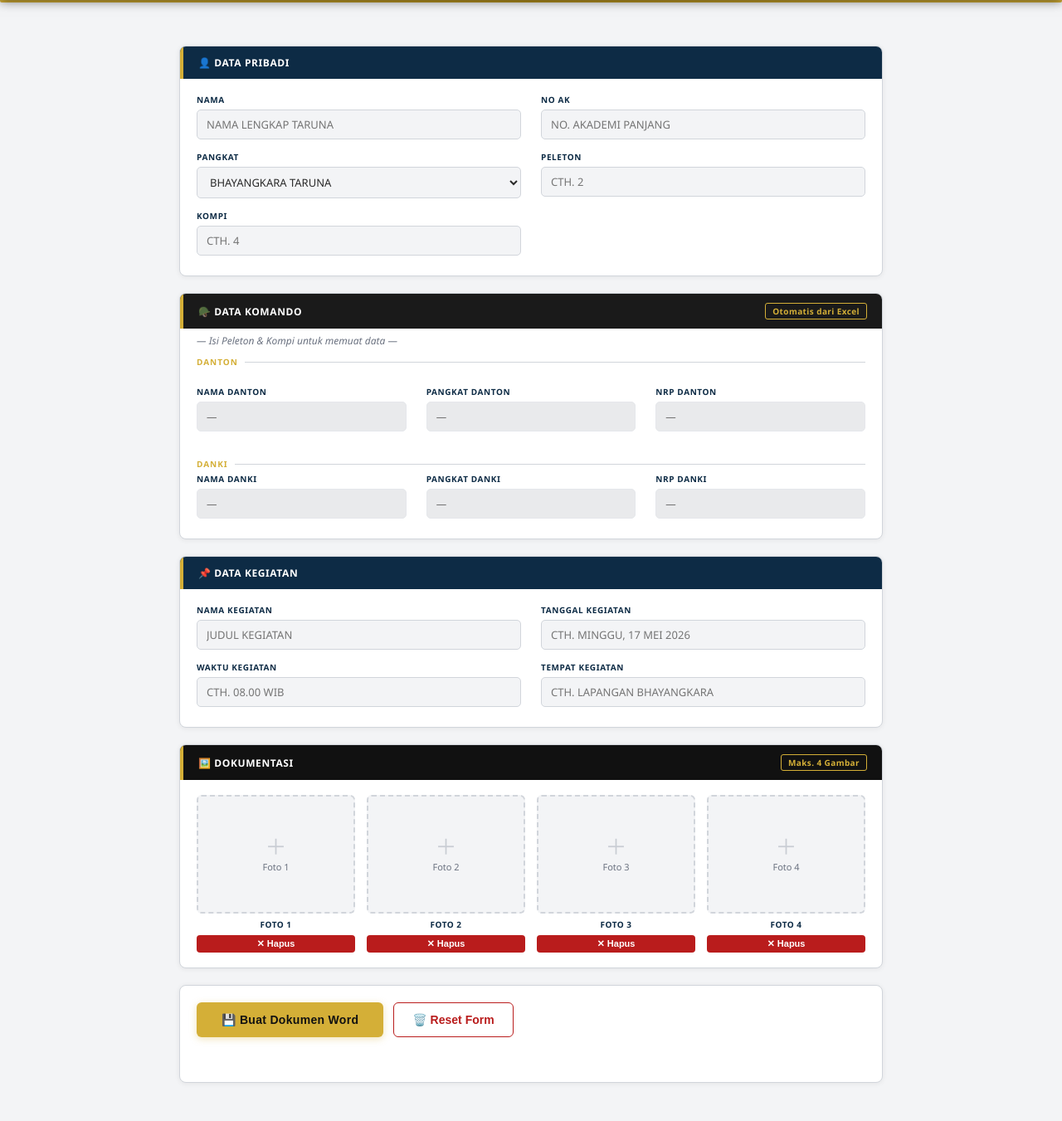
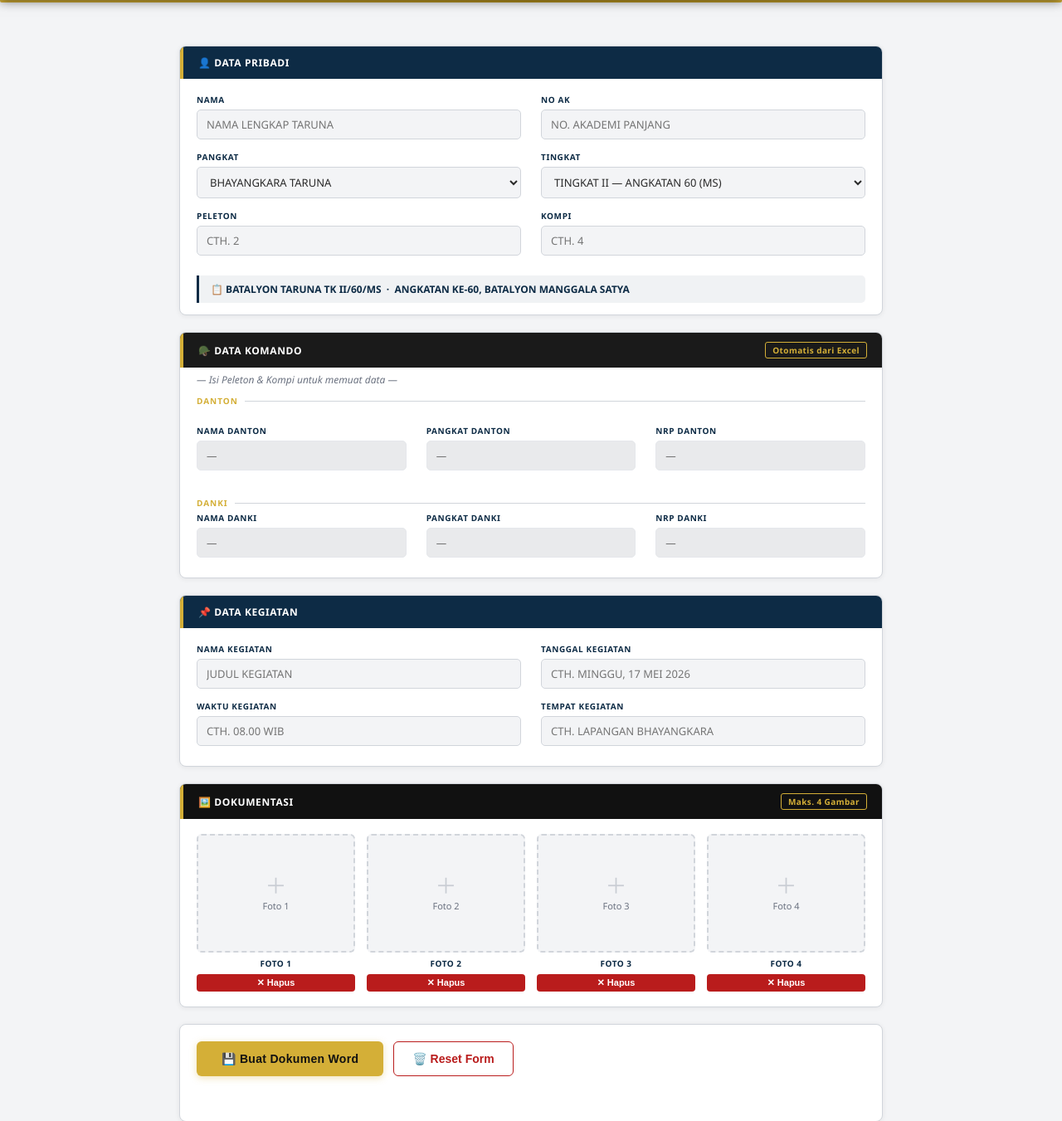
Before and after one commit to rivaldianggarapurwadi-gif/lhp-web-6, a Flask app: template templates/index.html in a window 1280 px wide. Shown: the part 68-1419 px from the top of the page at 83% size. Run offline with Flask 3, Linux system fonts and the light colour scheme; the template is opened without the code that fills it, so the values that code supplies are empty.

Commit message:
Add files via upload

```diff
--- a/templates/index.html
+++ b/templates/index.html
@@ -236,11 +236,25 @@
         <select name="Pangkat" required>
           <option value="BHAYANGKARA TARUNA">BHAYANGKARA TARUNA</option>
           <option value="AJUN BRIGADIR TARUNA">AJUN BRIGADIR TARUNA</option>
+          <option value="BRIGADIR TARUNA">BRIGADIR TARUNA</option>
+          <option value="BRIGADIR KEPALA TARUNA">BRIGADIR KEPALA TARUNA</option>
+        </select></div>
+      <div class="field"><label>Tingkat</label>
+        <select name="Tingkat" id="f-tingkat" required onchange="onTingkatChange()">
+          <option value="1">Tingkat I — Angkatan 61</option>
+          <option value="2" selected>Tingkat II — Angkatan 60 (MS)</option>
+          <option value="3">Tingkat III — Angkatan 59</option>
         </select></div>
       <div class="field"><label>Peleton</label>
         <input type="number" name="Peleton" id="f-peleton" placeholder="cth. 2" min="1" required></div>
       <div class="field"><label>Kompi</label>
         <input type="number" name="Kompi" id="f-kompi" placeholder="cth. 4" min="1" required></div>
+    </div>
+    <!-- Info badge tingkat yang aktif -->
+    <div id="tingkat-info" style="margin:0 20px 14px;padding:8px 14px;
+         background:rgba(13,43,69,.06);border-left:3px solid var(--navy);
+         border-radius:0 5px 5px 0;font-size:12px;color:var(--navy);font-weight:600;">
+      📋 BATALYON TARUNA TK II/60/MS &nbsp;·&nbsp; ANGKATAN KE-60, BATALYON MANGGALA SATYA
     </div>
   </div>
 
@@ -345,6 +386,22 @@ document.addEventListener('DOMContentLoaded', () => {
   });
 });
 
+// ── Konfigurasi Tingkat ───────────────────────────────────────────────────────
+const TINGKAT_INFO = {
+  '1': { kop: 'BATALYON TARUNA TK I/61/X',    angkatan: 'ANGKATAN KE-61, BATALYON X' },
+  '2': { kop: 'BATALYON TARUNA TK II/60/MS',  angkatan: 'ANGKATAN KE-60, BATALYON MANGGALA SATYA' },
+  '3': { kop: 'BATALYON TARUNA TK III/59/BD', angkatan: 'ANGKATAN KE-59, BATALYON BHAYANGKARA DHARMA' },
+};
+
+function onTingkatChange() {
+  const tk  = document.getElementById('f-tingkat').value;
+  const cfg = TINGKAT_INFO[tk] || TINGKAT_INFO['2'];
+  document.getElementById('tingkat-info').textContent =
+    '📋 ' + cfg.kop + '  ·  ' + cfg.angkatan;
+  // Reset komando fields & re-lookup kalau peleton+kompi sudah diisi
+  triggerLookup();
+}
+
 // ── Auto-fill Danton/Danki ────────────────────────────────────────────────────
 let lookupTimer = null;
 
@@ -356,6 +413,7 @@ function triggerLookup() {
 async function doLookup() {
   const peleton = document.getElementById('f-peleton').value.trim();
   const kompi   = document.getElementById('f-kompi').value.trim();
+  const tingkat = document.getElementById('f-tingkat').value.trim();
   const status  = document.getElementById('komando-status');
   const fields  = ['f-nama-danton','f-pangkat-danton','f-nrp-danton',
                    'f-nama-danki', 'f-pangkat-danki', 'f-nrp-danki'];
@@ -368,7 +426,7 @@ async function doLookup() {
   }
 
   try {
-    const res  = await fetch(`/api/lookup?peleton=${peleton}&kompi=${kompi}`);
+    const res  = await fetch(`/api/lookup?peleton=${peleton}&kompi=${kompi}&tingkat=${tingkat}`);
     const json = await res.json();
     if (json.error) {
       status.textContent = '⚠ ' + json.error;
@@ -398,6 +456,7 @@ async function doLookup() {
 
 document.getElementById('f-peleton').addEventListener('input', triggerLookup);
 document.getElementById('f-kompi').addEventListener('input', triggerLookup);
+document.getElementById('f-tingkat').addEventListener('change', onTingkatChange);
 
 // ── Image preview ─────────────────────────────────────────────────────────────
 function previewImage(input, idx) {
@@ -439,6 +498,8 @@ function resetForm() {
   document.getElementById('komando-status').className = '';
   document.getElementById('status').textContent = '';
   document.getElementById('status').className = '';
+  // Reset tingkat info badge ke default (TK II)
+  onTingkatChange();
 }
 </script>
 <script>
```
Also changed, not shown: other parts of templates/index.html (+41 -14 lines), 1 other file.
